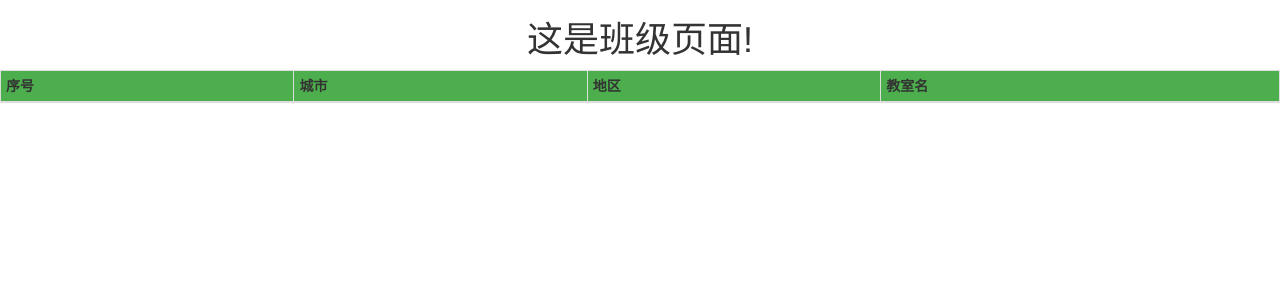
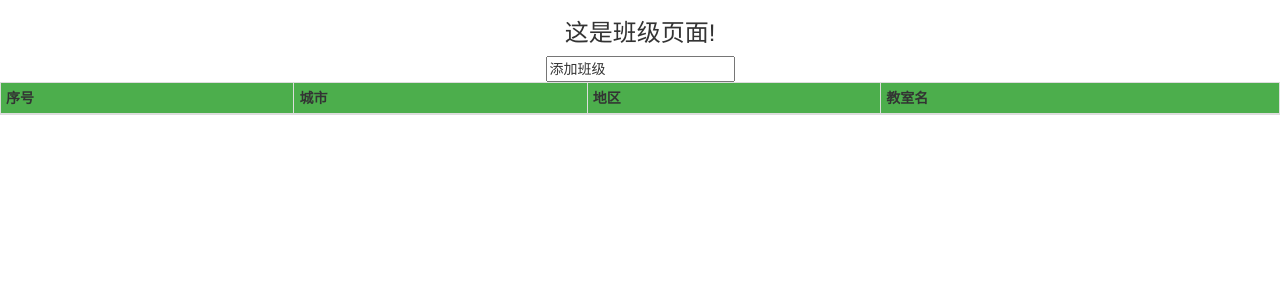
Before and after one commit to duzhihao66/gitcrm, a Django app: page /company/room_list/ in a window 1280 px wide. Shown: the part 52-352 px from the top of the page. Run offline with Django 3.2, Linux system fonts and the light colour scheme; data that the repository does not hold is empty; some libraries are stand-ins or nearby versions.

Commit message:
student CRM 1.00

```diff
--- a/crm_my/templates/crm/room_list.html
+++ b/crm_my/templates/crm/room_list.html
@@ -5,7 +5,14 @@
 {% endblock %}
 
 {% block content %}
-    <h1 style="text-align: center">{{ title }}</h1>
+    <div style="text-align: center">
+    <h3>{{ title }}</h3>
+    <form action="room_add.html" method="get">
+    <input type="bottom" value="添加班级">
+    </form>
+    </div>
+
+
 
 <div class="bs-example" data-example-id="hoverable-table">
     <table class="table table-hover table-bordered table-condensed">
```
